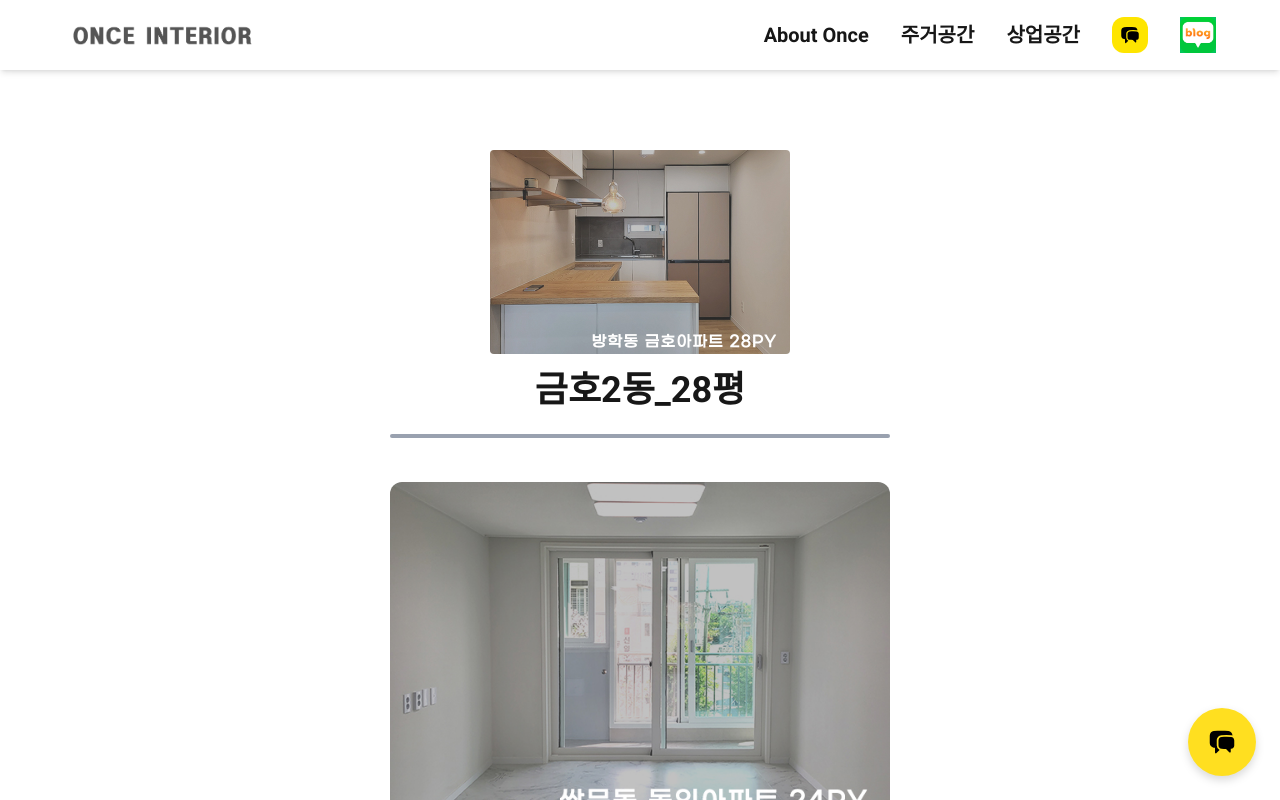
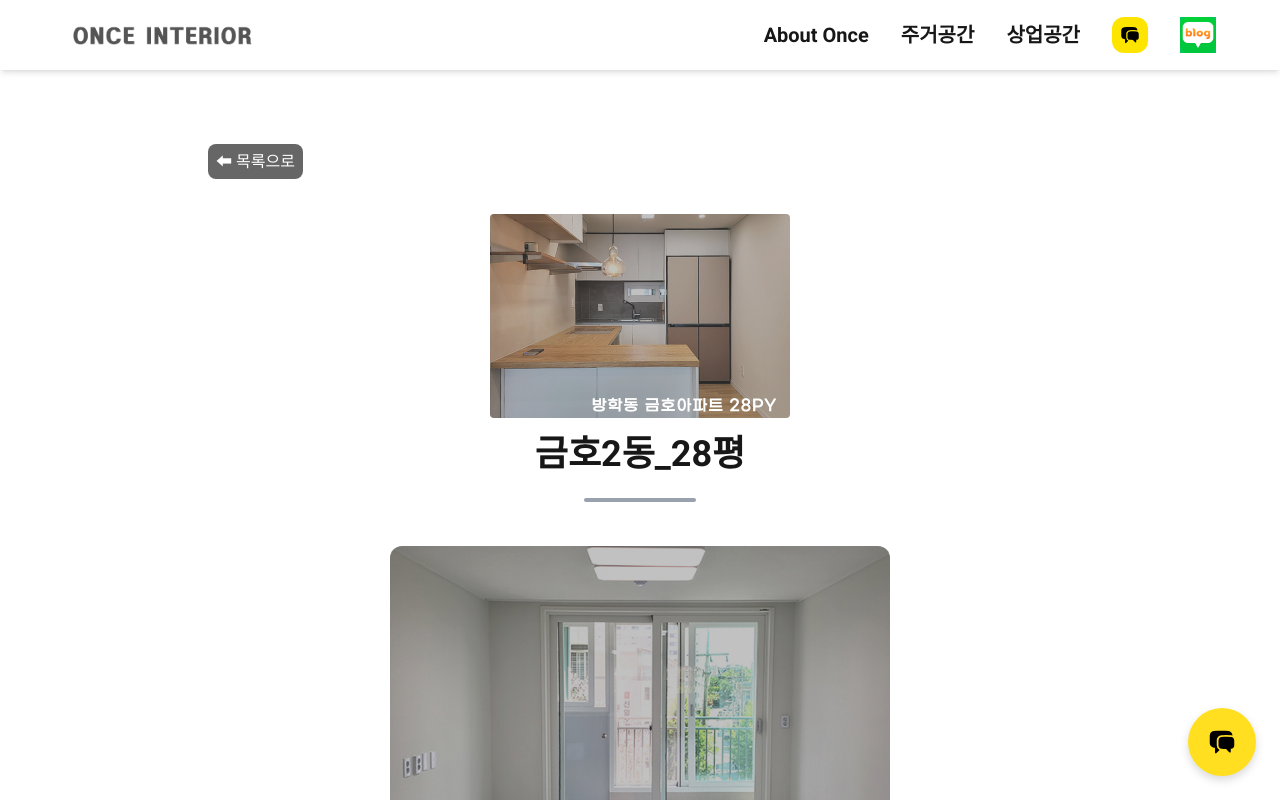
Before and after one commit to onceinterior/once-interior, a Next.js app: page /residence/1 in a window 1280 px wide. Shown: the top 800 px of the page. Built offline with nearby package versions, Linux system fonts and the light colour scheme.

Commit message:
feat: 목록으로 버튼 추가

```diff
--- a/src/app/residence/[id]/page.tsx
+++ b/src/app/residence/[id]/page.tsx
@@ -1,6 +1,7 @@
 import { notFound } from "next/navigation";
 import Image from "next/image";
 import { residenceItems } from "@/data/residenceData";
+import Link from "next/link";
 
 interface Props {
     params: {  id: string };
@@ -14,6 +15,12 @@ export default async function ResidenceDetail({ params }: Props) {
 
     return (
         <div className="max-w-4xl mx-auto px-4 py-20 space-y-10">
+            <div>
+                <Link href="/residence" className="bg-[#666666] text-white p-2 rounded-lg">
+                    ⬅ 목록으로
+                </Link>
+            </div>
+
             <div className="mb-6 flex flex-col items-center space-y-4">
                 <div className="relative">
                     <Image
@@ -27,7 +34,7 @@ export default async function ResidenceDetail({ params }: Props) {
                 <h1 className="text-4xl font-bold">{item.title}</h1>
             </div>
 
-            <div className="w-125 h-1 bg-gray-400 rounded-xl mb-6 mx-auto" />
+            <div className="w-28 h-1 bg-gray-400 rounded-xl mb-6 mx-auto" />
 
             <div className="flex space-y-5 justify-center pt-5">
                 {item.imageUrls?.map((img, i) => (
```
